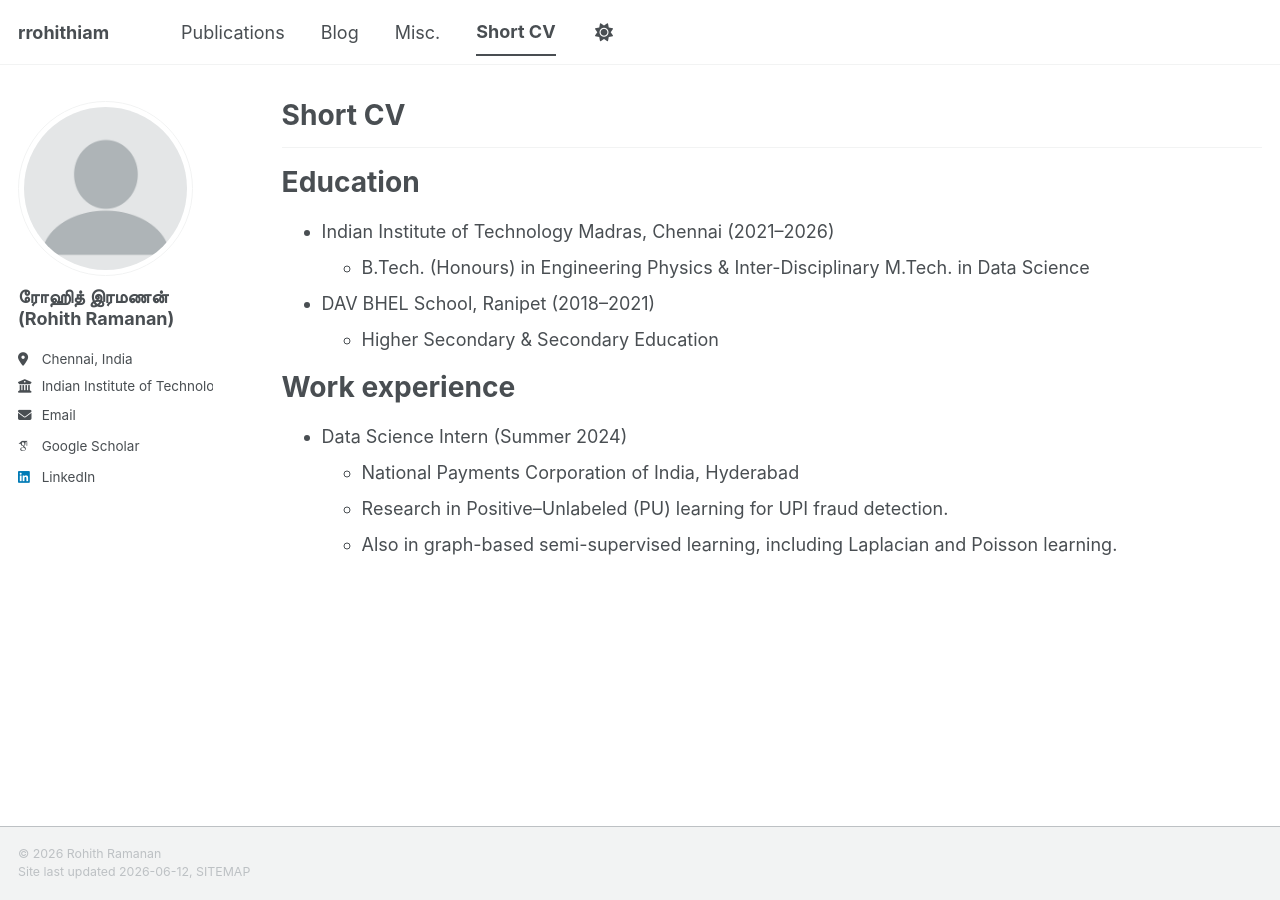
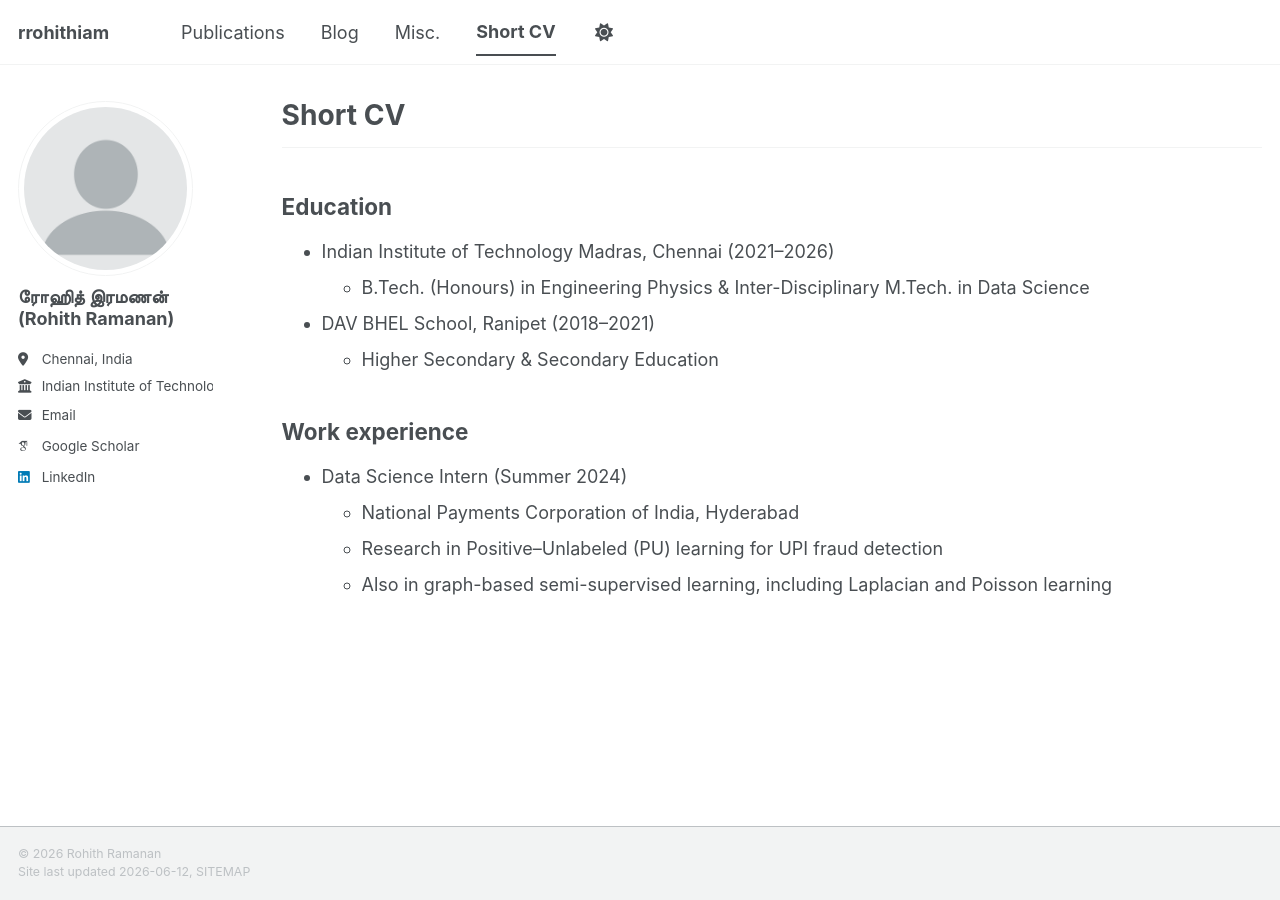
Before and after one commit to rrohithiam/rrohithiam.github.io, a Jekyll site: the page built from _pages/cv.md, in a window 1280 px wide. Built offline with Jekyll 4.4.1, drawn with Linux system fonts in a browser that asks for light colours; some web fonts are replaced; a script bundle is joined from its source files by our own code; library files that are not in the unit come from our copies.

Commit message:
cv updated

```diff
--- a/_pages/cv.md
+++ b/_pages/cv.md
@@ -12,15 +12,15 @@ redirect_from:
 ---
 
 Education
-======
+------
 * Indian Institute of Technology Madras, Chennai (2021–2026)
   * B.Tech. (Honours) in Engineering Physics & Inter-Disciplinary M.Tech. in Data Science
 * DAV BHEL School, Ranipet (2018–2021)
   * Higher Secondary & Secondary Education
 
 Work experience
-======
+------
 * Data Science Intern (Summer 2024)
   * National Payments Corporation of India, Hyderabad
-  * Research in Positive–Unlabeled (PU) learning for UPI fraud detection.
-  * Also in graph-based semi-supervised learning, including Laplacian and Poisson learning.
+  * Research in Positive–Unlabeled (PU) learning for UPI fraud detection
+  * Also in graph-based semi-supervised learning, including Laplacian and Poisson learning
```
